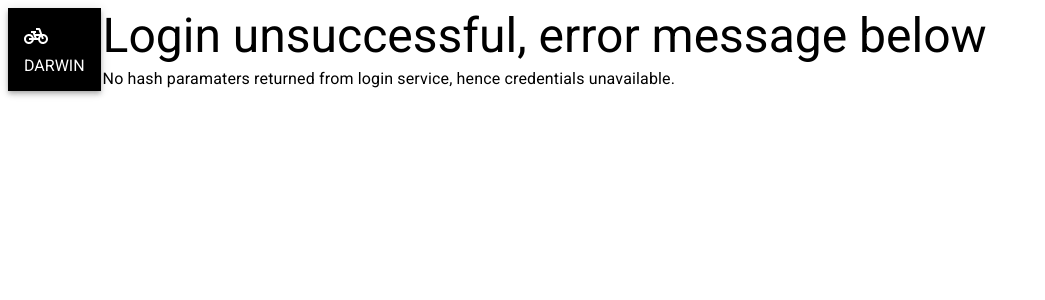
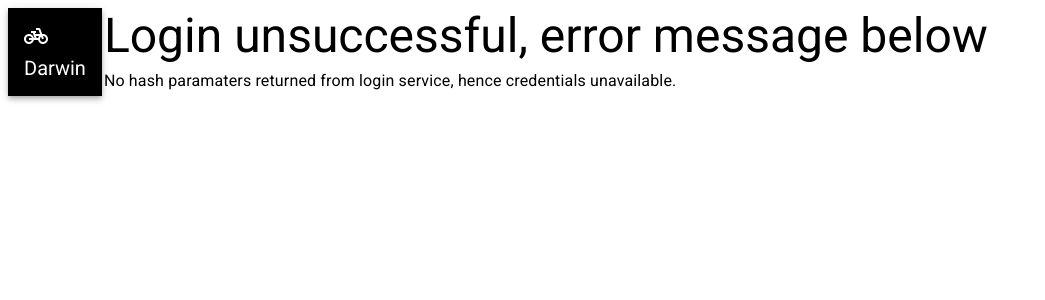
Before and after one commit to BillWilliams79/Darwin, a React (Create React App) app: page /loggedin in a window 1280 px wide. Shown: the top 300 px of the page, without its empty margins (0-1045 px from the left). Built offline with nearby package versions, Linux system fonts and the light colour scheme.

Commit message:
Refactor AppContext to AuthContext. Start using console.count for render prints. Refactor all navbar components to one folder. Extend CSRF cookie to 60 mins. General cleanup.

```diff
--- a/src/Context/AppContext.js
+++ /dev/null
@@ -1,28 +0,0 @@
-import { createContext, useState } from 'react';
-
-const AppContext = createContext({});
-
-export const AppProvider = ({ children }) => {
-    const [idToken, setIdToken] = useState('')
-    const [accessToken, setAccessToken] = useState('')
-    const [code, setCode] = useState('')
-    const [csrfToken, setCsrfToken] = useState('')
-
-    const [profile, setProfile] = useState({})
-
-    console.log('state is being reset to default')
-
-    return (
-        <AppContext.Provider value={{
-            idToken, setIdToken,
-            accessToken, setAccessToken,
-            code, setCode,
-            csrfToken, setCsrfToken,
-            profile, setProfile,
-        }} >
-            {children}
-        </AppContext.Provider>
-    )
-}
-
-export default AppContext;
--- /dev/null
+++ b/src/Context/AuthContext.js
@@ -0,0 +1,24 @@
+import { createContext, useState } from 'react';
+
+const AuthContext = createContext({});
+
+export const AuthContextProvider = ({ children }) => {
+
+    console.count('AuthContext initilialized');
+
+    const [idToken, setIdToken] = useState('')
+    const [accessToken, setAccessToken] = useState('')
+    const [profile, setProfile] = useState({})
+
+    return (
+        <AuthContext.Provider value={{
+            idToken, setIdToken,
+            accessToken, setAccessToken,
+            profile, setProfile,
+        }} >
+            {children}
+        </AuthContext.Provider>
+    )
+}
+
+export default AuthContext;
--- a/src/Error404/Error404.js
+++ b/src/Error404/Error404.js
@@ -1,4 +1,5 @@
 import React from "react";
+
 import Typography from '@mui/material/Typography';
 
 function  Error404() {
--- a/src/HomePage/HomePage.js
+++ b/src/HomePage/HomePage.js
@@ -1,8 +1,7 @@
 import '../index.css';
-import AppContext from '../Context/AppContext';
+import AuthContext from '../Context/AuthContext';
 
 import React,  { useContext } from 'react';
-import { Link } from "react-router-dom"
 import { useCookies } from 'react-cookie';
 import cryptoRandomString from 'crypto-random-string';
 
@@ -11,15 +10,15 @@ import Typography from '@mui/material/Typography';
 
 const HomePage = () => {
 
-    console.log('HomePage Render');
+    console.count('HomePage Render');
 
-    const { idToken, } = useContext(AppContext);
+    const { idToken, } = useContext(AuthContext);
     const [cookies, setCookie] = useCookies(['csrfToken']);
 
     if (!idToken) {
-        // generate CSRF token for login and store in a cookie w/30m expiry
+        // generate CSRF token for login and store in a cookie w/60m expiry
         var generatedCsrf = cryptoRandomString({length: 64, type: 'alphanumeric'});
-        setCookie('csrfToken', generatedCsrf, { path: '/', maxAge: 1800 });
+        setCookie('csrfToken', generatedCsrf, { path: '/', maxAge: 3600 });
     }
 
     return (
@@ -38,9 +37,9 @@ const HomePage = () => {
                              component="a"
                               href={`https://darwin2.auth.us-west-1.amazoncognito.com/login?response_type=token&state=${generatedCsrf}&client_id=4qv8m44mllqllljbenbeou4uis&scope=aws.cognito.signin.user.admin+email+openid&redirect_uri=https://localhost:3001/loggedin/`}
                               sx={{marginBottom: 2 }} >
-                    Login
+                    Login / Create Account
                 </Typography>
-             : idToken &&
+             :
                 <Typography variant="body1"
                             component="a"
                             href="https://darwin2.auth.us-west-1.amazoncognito.com/logout?client_id=4qv8m44mllqllljbenbeou4uis&logout_uri=https://localhost:3001/"
--- a/src/LoggedIn/LoggedIn.js
+++ b/src/LoggedIn/LoggedIn.js
@@ -1,6 +1,6 @@
 import varDump from '../classifier/classifier';
 import call_rest_api from '../RestApi/RestApi';
-import AppContext from '../Context/AppContext';
+import AuthContext from '../Context/AuthContext';
 
 import React, { useEffect, useContext, useState } from "react";
 import { useLocation, Navigate } from "react-router-dom"
@@ -10,14 +10,14 @@ import Typography from '@mui/material/Typography';
 
 function  LoggedIn() {
 
-    const [errorMsg, setErrorMsg] = useState('');
+    console.count('LoggedIn Render');
+    const { idToken, setIdToken,
+            accessToken, setAccessToken,
+            profile, setProfile, } = useContext(AuthContext);
 
-    console.log('LoggedIn Render');
     const [cookies, setCookie, removeCookie] = useCookies(['csrfToken']);
 
-    const { idToken, setIdToken,
-            accessToken, setAccessToken,
-            profile, setProfile, } = useContext(AppContext);
+    const [errorMsg, setErrorMsg] = useState('');
 
     let location = useLocation();
 
@@ -28,6 +28,7 @@ function  LoggedIn() {
 
         // STEP 2: verify CSRF token match and presence of id/access tokens
         const hashParams = {};
+
         if (location.hash) {
 
             // implicit grant oath flow returns ID and access tokens as hash string
@@ -69,23 +70,6 @@ function  LoggedIn() {
             return;
 
         }
-        /* else {
-            // NOTE: At present auth code path is not supported. Leave starting point of code in place for now.
-            var returnedCsrfToken = searchParams.get('state');
-            var generatedCsrf = cookies?.csrfToken;
-            removeCookie('csrfToken', { path: '/', maxAge: 1800 });
-
-            if (!returnedCsrfToken.localeCompare(generatedCsrf)) {
-                // CSRF matches - proceed to acquire tokens, store in state
-                var returnedCode = searchParams.get('code');
-                setCode(returnedCode);
-
-            } else {
-                // CSRF does not match - do not proceed to acquire tokens. User is not properly logged in
-                // what to do? return to home page? display a not logged in page or alternate text on this page
-                console.log('CSRF match failed, not logged in');
-            }
-        } */
 
         //STEP 3 read the database and populate user information into react state
         let url = 'https://l4pdv6n3wg.execute-api.us-west-1.amazonaws.com/eng/user_information/profiles?id=1';
--- a/src/NavBar/NavBar.js
+++ b/src/NavBar/NavBar.js
@@ -1,5 +1,5 @@
 import '../index.css';
-import AppContext from '../Context/AppContext';
+import AuthContext from '../Context/AuthContext';
 import ProfileDrawer from './ProfileDrawer.js';
 
 import React, {useContext} from 'react';
@@ -11,8 +11,8 @@ import PedalBikeIcon from '@mui/icons-material/PedalBike';
 import Stack from '@mui/material/Stack';
 
 const NavBar = () => {
-    console.log('navbar rendered');
-    const { idToken } = useContext(AppContext);
+    console.count('Navbar render');
+    const { idToken } = useContext(AuthContext);
 
   return (
     <AppBar className="app-navbar" position="static" sx={{backgroundColor: 'black', padding: 0, mb: {xs: 2, md:0}, ml:0, }}>
@@ -20,7 +20,9 @@ const NavBar = () => {
         <Stack direction={{ xs: 'row', md: 'column', }}
                spacing={1} >
           <PedalBikeIcon />
-          <Link className="app-link" to="/"> DARWIN </Link>
+          <Link className="app-link" to="/">
+            Darwin
+          </Link>
           {idToken &&
               <>
                 <ProfileDrawer/>
--- a/src/Profile/Profile.js
+++ b/src/NavBar/Profile.js
@@ -1,5 +1,5 @@
 import '../index.css';
-import AppContext from '../Context/AppContext';
+import AuthContext from '../Context/AuthContext';
 
 import React, {useContext} from 'react';
 
@@ -9,7 +9,9 @@ import Typography from '@mui/material/Typography';
 
 const Profile = () => {
 
-    const { profile } = useContext(AppContext);
+    console.count('Profile Render');
+
+    const { profile } = useContext(AuthContext);
 
     return (
         <>
@@ -19,31 +21,31 @@ const Profile = () => {
             </Typography>
         </Box >
         <Box className="app-content" sx={{ margin: 2}}>
-        <TextField  label="Name"
+            <TextField  label="Name"
                         value = { profile.name }
                         id= "Name"
                         key="Name"
                         variant= "outlined"
                         size = 'small' />
-        <TextField  label="E-mail"
+            <TextField  label="E-mail"
                         value = { profile.email }
                         id= "email"
                         key="email"
                         variant= "outlined"
                         size = 'small' />
-        <TextField  label="Region"
+            <TextField  label="Region"
                         value = { profile.region }
                         id= "region"
                         key="region"
                         variant= "outlined"
                         size = 'small' />
-        <TextField  label="User Pool ID"
+            <TextField  label="User Pool ID"
                         value = { profile.userPoolId }
                         id= "userPoolId"
                         key="userPoolId"
                         variant= "outlined"
                         size = 'small' />
-        <TextField  label="Cognito Identifier"
+            <TextField  label="Cognito Identifier"
                         value = { profile.userName }
                         id= "userName"
                         key="userName"
--- a/src/NavBar/ProfileDrawer.js
+++ b/src/NavBar/ProfileDrawer.js
@@ -2,7 +2,7 @@ import { useState } from 'react';
 import Box from '@mui/material/Box';
 import Drawer from '@mui/material/Drawer';
 import Button from '@mui/material/Button';
-import Profile from '../Profile/Profile';
+import Profile from './Profile';
 
 const ProfileDrawer = () => {
 
--- a/src/RestApi/RestApi.js
+++ b/src/RestApi/RestApi.js
@@ -1,15 +1,12 @@
 import varDump from '../classifier/classifier';
 
-
-
-// make this a rest api call library that has no UI side effects. Call it from
-// loggiedin's useEffect to instantiate user information state to disply
-// in the profile page
+// make this a rest api call library that has no UI side effects.
+// eventually replace with react-router or similar
 
 const call_rest_api = async (url, method, body, idToken) => {
 
-
-    // STEP 1 - construct a fetch init object
+    // STEP 1 - construct a fetch init object, processing body
+    // and incorporating any auth tokens
     const fetchInit = {
         method: method,
         headers: {
@@ -42,10 +39,9 @@ const call_rest_api = async (url, method, body, idToken) => {
     var data = (jsonData.length > 0) ? JSON.parse(jsonData) : '';
 
     // STEP 4 construct responseData object and return it
-    var httpStatus = {
-                    httpMethod: fetchInit.method,
-                    httpStatus: response.status,
-                    httpMessage: '',
+    var httpStatus = {httpMethod: fetchInit.method,
+                      httpStatus: response.status,
+                      httpMessage: '',
     };
 
     // Generate httpMessgae based on HTTP status
@@ -68,7 +64,7 @@ const call_rest_api = async (url, method, body, idToken) => {
         httpStatus,
     };
 
-    varDump(returnValue, "callRestApi's return value");
+    varDump(returnValue, "call_rest_api's return value");
 
     return returnValue;
 }
--- a/src/index.css
+++ b/src/index.css
@@ -82,4 +82,5 @@
     color: white;
     text-decoration: none;
     font-family: 'Roboto';
+    font-size: 20px;
 }
```
Also changed, not shown: src/index.js (+5 -5 lines).
